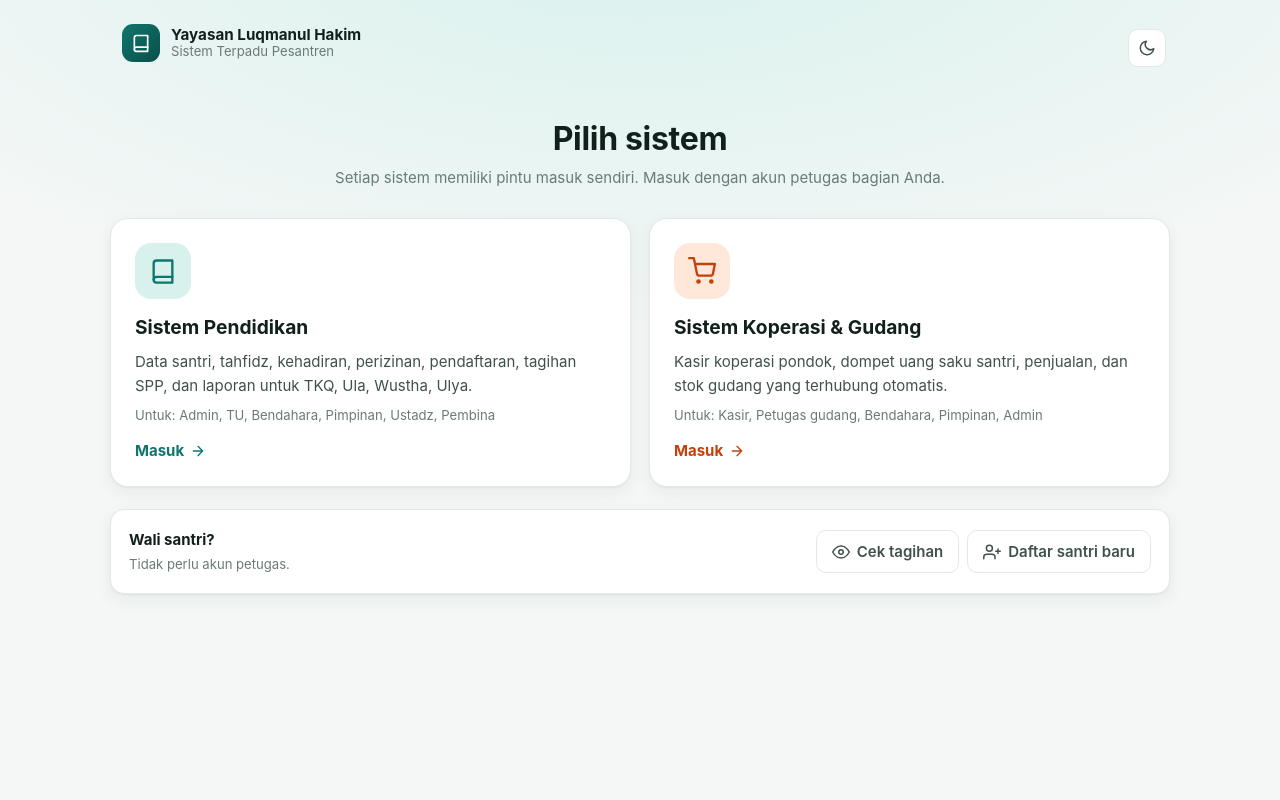
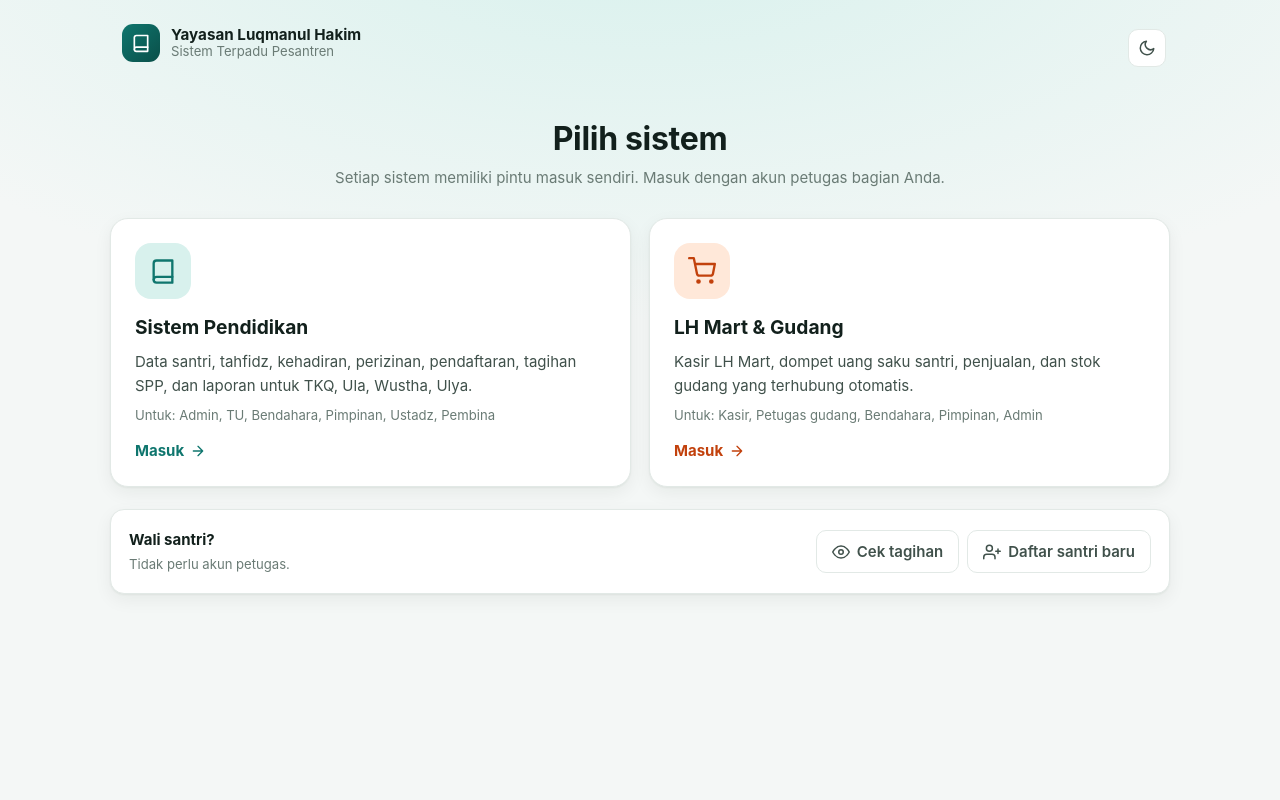
Before and after one commit to wikisuriadi12/akademiklh, a PHP site: page / in a window 1280 px wide. Run offline with PHP 8.4, Linux system fonts and the light colour scheme; data that the repository does not hold is empty.

Commit message:
Ganti nama sistem POS menjadi "LH Mart & Gudang"
Co-Authored-By: Claude Sonnet 5.5 <noreply@anthropic.com>
Claude-Session: https://claude.ai/code/session_016pP7TkXxvVknCKzFkF86dv

```diff
--- a/src/Domain.php
+++ b/src/Domain.php
@@ -12,7 +12,7 @@ final class Domain
     /** Sistem terpisah: masing-masing punya pintu masuk (login) dan menu sendiri. */
     public const SISTEM = [
         'pendidikan' => ['nama' => 'Sistem Pendidikan', 'desc' => 'Data santri, tahfidz, kehadiran, perizinan, pendaftaran, tagihan SPP, dan laporan untuk TKQ, Ula, Wustha, Ulya.', 'icon' => 'book', 'home' => 'dashboard', 'roles' => ['admin', 'tu', 'bendahara', 'pimpinan', 'ustadz', 'pembina'], 'untuk' => 'Admin, TU, Bendahara, Pimpinan, Ustadz, Pembina'],
-        'pos' => ['nama' => 'Sistem Koperasi & Gudang', 'desc' => 'Kasir koperasi pondok, dompet uang saku santri, penjualan, dan stok gudang yang terhubung otomatis.', 'icon' => 'cart', 'home' => 'pos', 'roles' => ['admin', 'kasir', 'gudang', 'bendahara', 'pimpinan'], 'untuk' => 'Kasir, Petugas gudang, Bendahara, Pimpinan, Admin'],
+        'pos' => ['nama' => 'LH Mart & Gudang', 'desc' => 'Kasir LH Mart, dompet uang saku santri, penjualan, dan stok gudang yang terhubung otomatis.', 'icon' => 'cart', 'home' => 'pos', 'roles' => ['admin', 'kasir', 'gudang', 'bendahara', 'pimpinan'], 'untuk' => 'Kasir, Petugas gudang, Bendahara, Pimpinan, Admin'],
     ];
 
     /** Halaman milik tiap sistem (dipakai untuk membatasi subdomain). */
```
Also changed, not shown: tests/run.php (+2 -2 lines).
